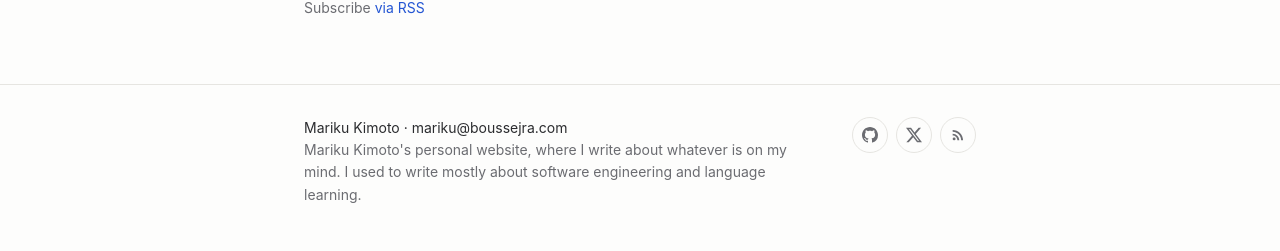
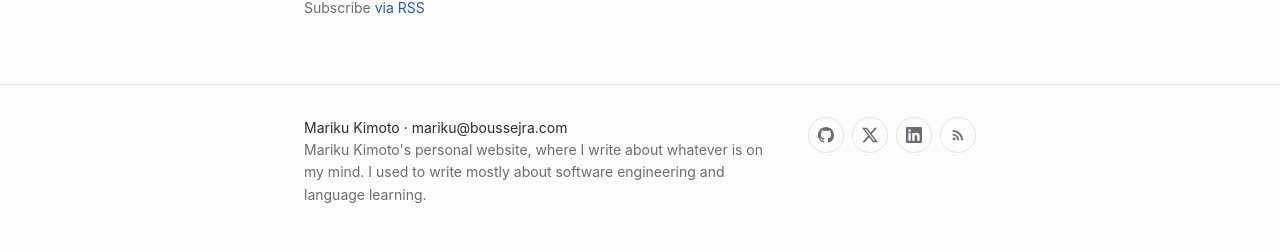
Before and after one commit to malikolivier/malikolivier.github.io, a Jekyll site: the page built from index.html, in a window 1280 px wide. Shown: the part 1450-1701 px from the top of the page. Built offline with Jekyll 4.4.1, drawn with Linux system fonts in a browser that asks for light colours.

Commit message:
Link LinkedIn from the footer
The footer listed GitHub and X but not LinkedIn, where my profile is the
most up to date.

Co-Authored-By: Claude Opus 5.5 <noreply@anthropic.com>

```diff
--- a/_config.yml
+++ b/_config.yml
@@ -27,6 +27,7 @@ baseurl: "" # the subpath of your site, e.g. /blog
 url: "https://boussejra.com" # the base hostname & protocol for your site
 twitter_username: kimoto_mariku
 github_username:  malikolivier
+linkedin_username: mariku-kimoto-181414113
 disqus:
     shortname: boussejra
 
--- a/_includes/footer.html
+++ b/_includes/footer.html
@@ -19,6 +19,9 @@
       {% if site.twitter_username %}
       <li><a href="https://x.com/{{ site.twitter_username }}" title="X (Twitter)" aria-label="X (Twitter)">{% include icon.html name="x" %}</a></li>
       {% endif %}
+      {% if site.linkedin_username %}
+      <li><a href="https://www.linkedin.com/in/{{ site.linkedin_username }}/" title="LinkedIn" aria-label="LinkedIn">{% include icon.html name="linkedin" %}</a></li>
+      {% endif %}
       <li><a href="{{ "/feed.xml" | prepend: site.baseurl }}" title="RSS" aria-label="RSS">{% include icon.html name="rss" %}</a></li>
     </ul>
   </div>
--- a/_includes/icon.html
+++ b/_includes/icon.html
@@ -1,6 +1,7 @@
 {%- case include.name -%}
 {%- when "github" -%}<svg class="icon" viewBox="0 0 16 16" aria-hidden="true"><path fill="currentColor" d="M8 0C3.58 0 0 3.58 0 8c0 3.54 2.29 6.53 5.47 7.59.4.07.55-.17.55-.38 0-.19-.01-.82-.01-1.49-2.01.37-2.53-.49-2.69-.94-.09-.23-.48-.94-.82-1.13-.28-.15-.68-.52-.01-.53.63-.01 1.08.58 1.23.82.72 1.21 1.87.87 2.33.66.07-.52.28-.87.51-1.07-1.78-.2-3.64-.89-3.64-3.95 0-.87.31-1.59.82-2.15-.08-.2-.36-1.02.08-2.12 0 0 .67-.21 2.2.82.64-.18 1.32-.27 2-.27.68 0 1.36.09 2 .27 1.53-1.04 2.2-.82 2.2-.82.44 1.1.16 1.92.08 2.12.51.56.82 1.27.82 2.15 0 3.07-1.87 3.75-3.65 3.95.29.25.54.73.54 1.48 0 1.07-.01 1.93-.01 2.2 0 .21.15.46.55.38A8.013 8.013 0 0016 8c0-4.42-3.58-8-8-8z"/></svg>
 {%- when "x" -%}<svg class="icon" viewBox="0 0 24 24" aria-hidden="true"><path fill="currentColor" d="M18.901 1.153h3.68l-8.04 9.19L24 22.846h-7.406l-5.8-7.584-6.638 7.584H.474l8.6-9.83L0 1.154h7.594l5.243 6.932ZM17.61 20.644h2.039L6.486 3.24H4.298Z"/></svg>
+{%- when "linkedin" -%}<svg class="icon" viewBox="0 0 24 24" aria-hidden="true"><path fill="currentColor" d="M20.447 20.452h-3.554v-5.569c0-1.328-.027-3.037-1.852-3.037-1.853 0-2.136 1.445-2.136 2.939v5.667H9.351V9h3.414v1.561h.046c.477-.9 1.637-1.85 3.37-1.85 3.601 0 4.267 2.37 4.267 5.455v6.286zM5.337 7.433c-1.144 0-2.063-.926-2.063-2.065 0-1.138.92-2.063 2.063-2.063 1.14 0 2.064.925 2.064 2.063 0 1.139-.925 2.065-2.064 2.065zm1.782 13.019H3.555V9h3.564v11.452zM22.225 0H1.771C.792 0 0 .774 0 1.729v20.542C0 23.227.792 24 1.771 24h20.451C23.2 24 24 23.227 24 22.271V1.729C24 .774 23.2 0 22.222 0h.003z"/></svg>
 {%- when "facebook" -%}<svg class="icon" viewBox="0 0 24 24" aria-hidden="true"><path fill="currentColor" d="M24 12.073c0-6.627-5.373-12-12-12s-12 5.373-12 12c0 5.99 4.388 10.954 10.125 11.854v-8.385H7.078v-3.47h3.047V9.43c0-3.007 1.792-4.669 4.533-4.669 1.312 0 2.686.235 2.686.235v2.953H15.83c-1.491 0-1.956.925-1.956 1.874v2.25h3.328l-.532 3.47h-2.796v8.385C19.612 23.027 24 18.062 24 12.073z"/></svg>
 {%- when "rss" -%}<svg class="icon" viewBox="0 0 24 24" aria-hidden="true"><circle fill="currentColor" cx="6.18" cy="17.82" r="2.18"/><path fill="currentColor" d="M4 4.44v2.83c7.03 0 12.73 5.7 12.73 12.73h2.83c0-8.59-6.97-15.56-15.56-15.56zm0 5.66v2.83c3.9 0 7.07 3.17 7.07 7.07h2.83c0-5.47-4.43-9.9-9.9-9.9z"/></svg>
 {%- when "globe" -%}<svg class="icon" viewBox="0 0 24 24" aria-hidden="true" fill="none" stroke="currentColor" stroke-width="2" stroke-linecap="round" stroke-linejoin="round"><circle cx="12" cy="12" r="10"/><path d="M2 12h20"/><path d="M12 2a15.3 15.3 0 0 1 4 10 15.3 15.3 0 0 1-4 10 15.3 15.3 0 0 1-4-10 15.3 15.3 0 0 1 4-10z"/></svg>
```
